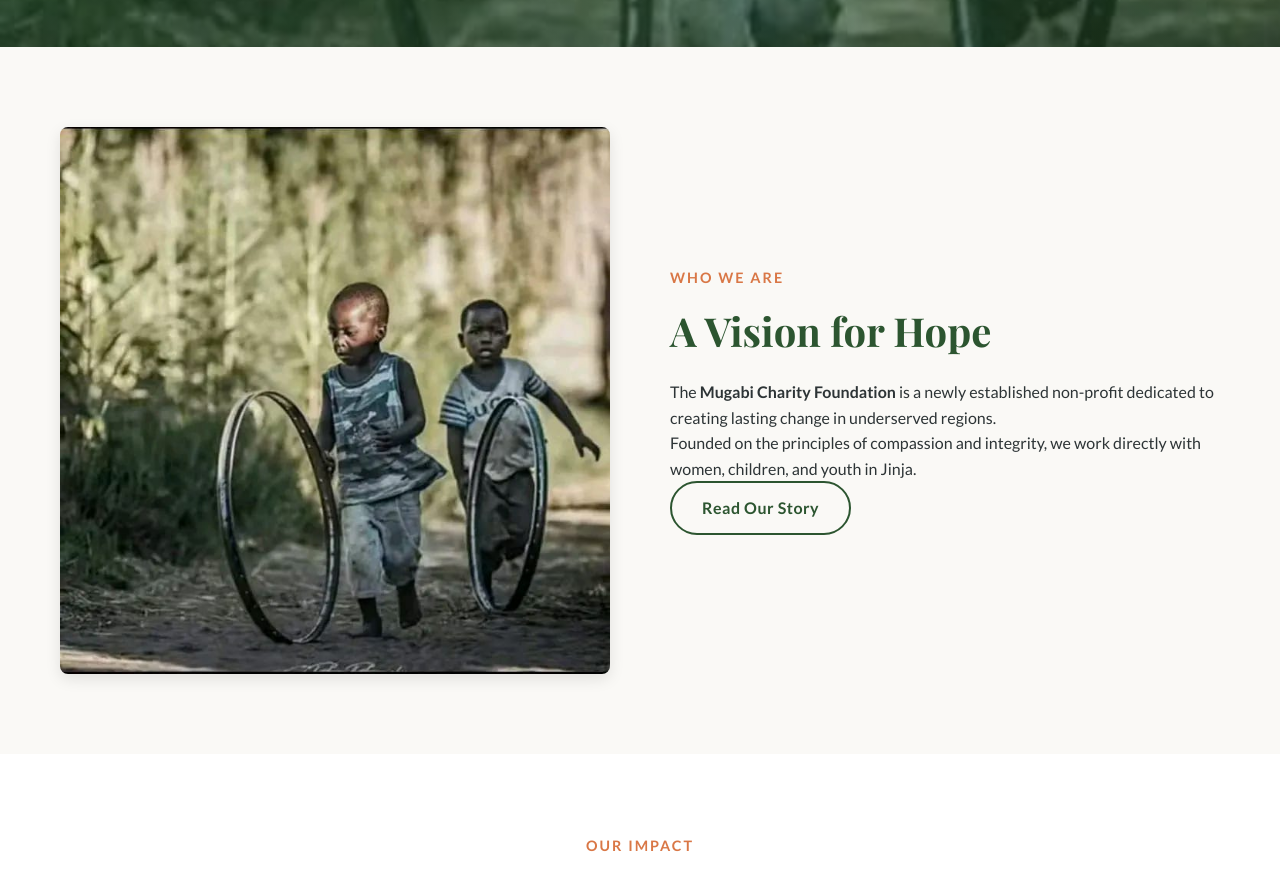
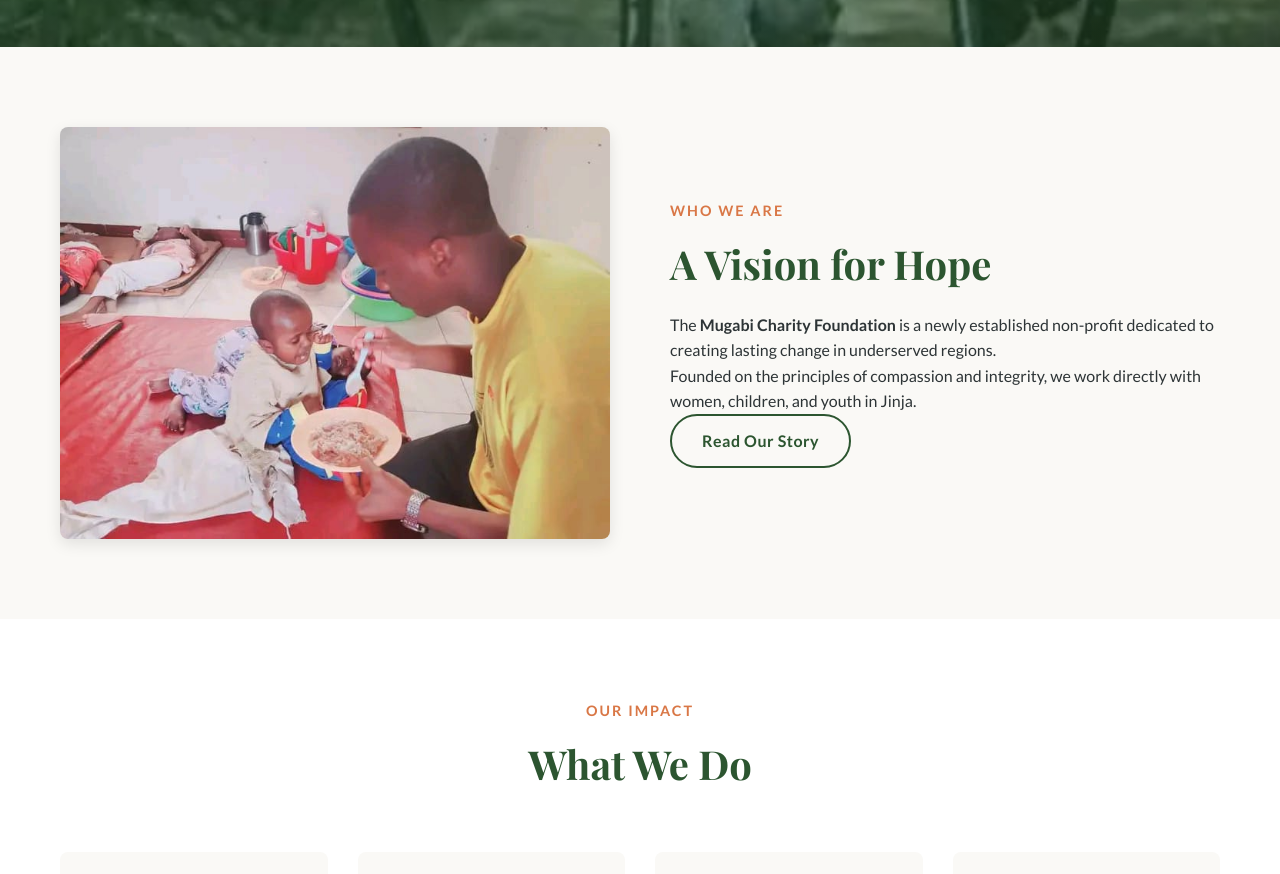
Before and after one commit to kepha-wiz/Brandon, a plain HTML site: page index.html in a window 1280 px wide. Shown: the part 753-1627 px from the top of the page. Drawn offline with nearby package versions, Linux system fonts and the light colour scheme.

Commit message:
Update index.html

```diff
--- a/index.html
+++ b/index.html
@@ -331,7 +331,7 @@
         <div class="container">
             <div class="about-grid">
                 <div class="about-img">
-                    <img src="g.jpg" alt="Children in Uganda">
+                    <img src="e.jpg" alt="Children in Uganda">
                 </div>
                 <div class="about-text">
                     <span class="section-subtitle">Who We Are</span>
```
